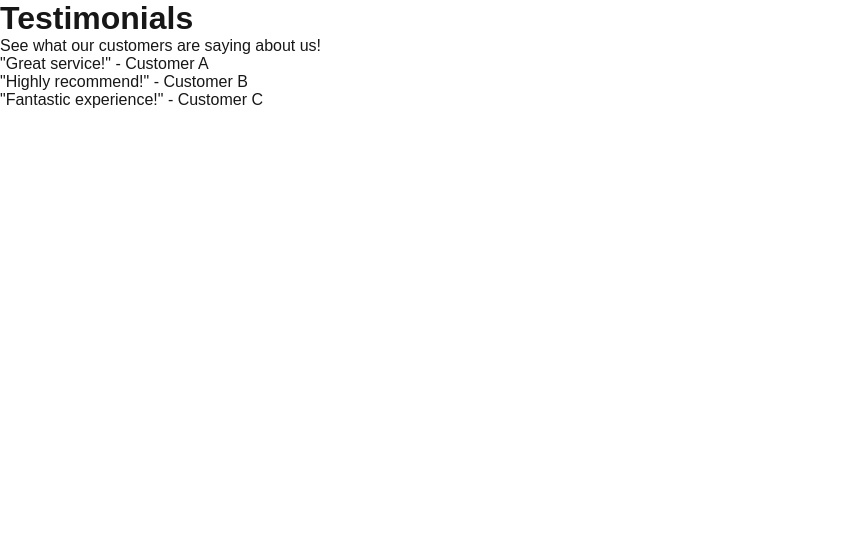
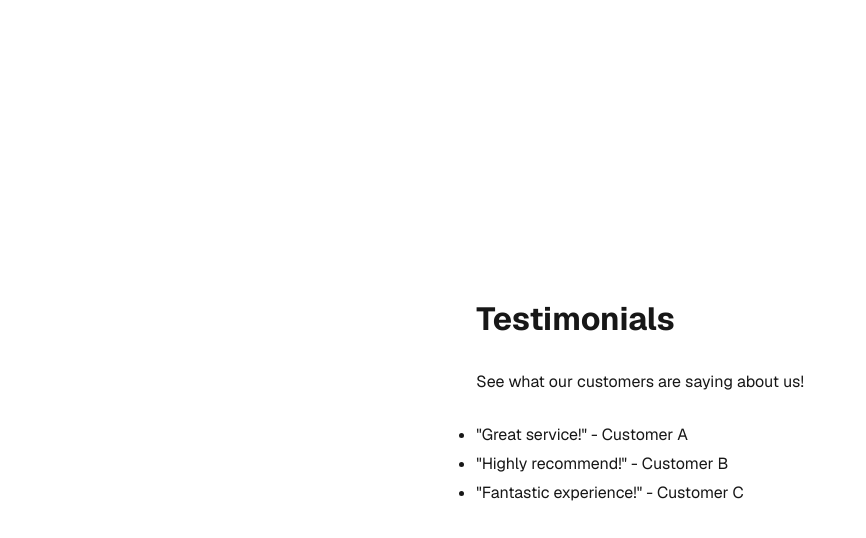
Before and after one commit to aafernands/aafernands.github.io, a Next.js app: page /testimonials in a window 1280 px wide. Shown: the top 538 px of the page, without its empty margins (0-866 px from the left). Built offline with nearby package versions, Linux system fonts and the light colour scheme.

Commit message:
created routes and initial structure

```diff
--- a/app/testimonials/page.js
+++ b/app/testimonials/page.js
@@ -1,6 +1,9 @@
+import styles from "../page.module.css";
+
 export default function Testimonials() {
 	return (
-      <div>
+		<div className={styles.page}>
+			<main className={styles.main}>
 				<h1>Testimonials</h1>
 				<p>See what our customers are saying about us!</p>
 				<ul>
@@ -8,6 +11,7 @@
 					<li>"Highly recommend!" - Customer B</li>
 					<li>"Fantastic experience!" - Customer C</li>
 				</ul>
+			</main>
 		</div>
 	);
 }
```
Lines whose indentation alone changed are shown as unchanged.
